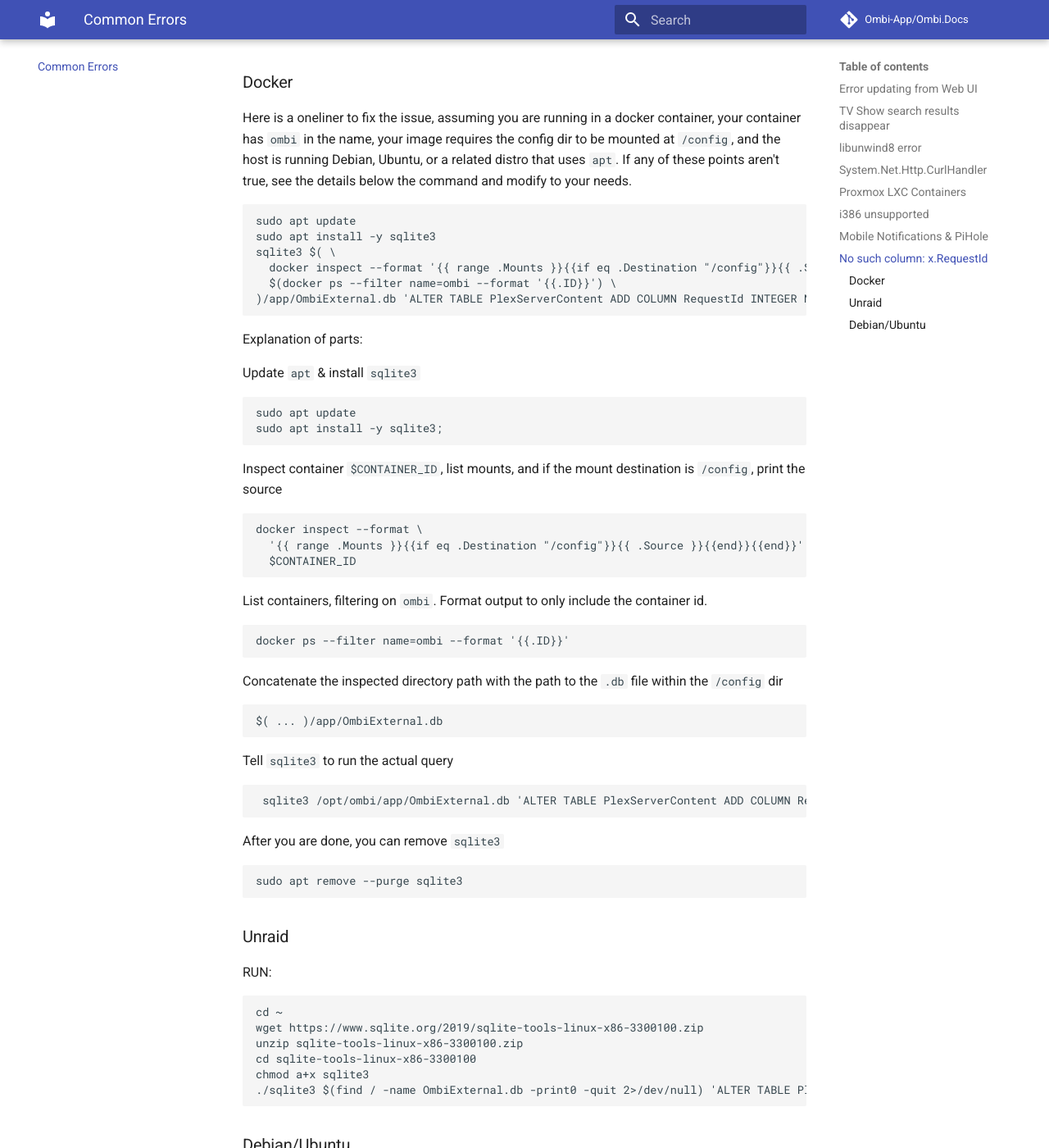
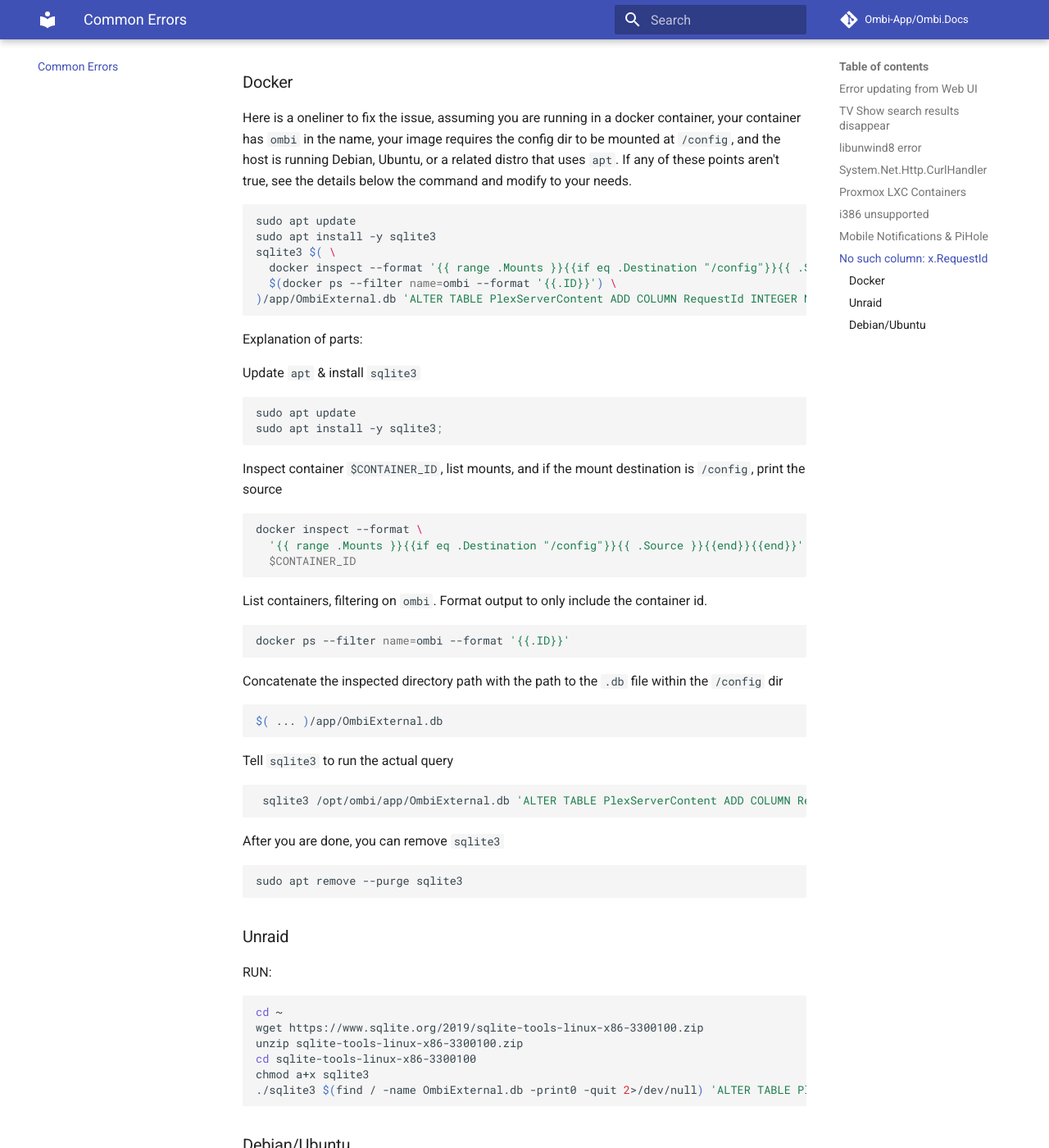
Before and after one commit to Ombi-app/Ombi.Docs, an MkDocs documentation site: the page built from docs/common-errors.md, in a window 1280 px wide and 1400 px high, scrolled down 2729 px. Shown: the whole window at 82% size. Built offline with MkDocs 1.6.1 and Material for MkDocs 9.7.7, drawn with Linux system fonts in a browser that asks for light colours; comment, search, counter and statistics services are not loaded; some of the changed text lies outside the part shown.

Commit message:
Add markdown extensions for prettying code

```diff
--- a/mkdocs.yml
+++ b/mkdocs.yml
@@ -43,6 +43,13 @@
   - search
   - git-revision-date-localized
 
+# Markdown extensions
+markdown_extensions:
+  - pymdownx.highlight
+  - pymdownx.superfences
+  - pymdownx.superfences
+  - pymdownx.inlinehilite
+
 # Navigation Layout
 nav:
   - Home: index.md
@@ -59,7 +66,6 @@
     - Issues: settings/issues.md
     - Landing Page: settings/landing-page.md
     - Mobile App: settings/mobile-app.md
-    - Reverse Proxying: info/reverse-proxy.md
     - Scheduled Tasks: settings/scheduled-tasks.md
     - User Importer: settings/import-users.md
     - Vote: settings/voting.md
@@ -83,6 +89,7 @@
     - Docker Containers: info/docker-containers.md
     - Ombi & Tautulli: info/ombi-tautulli.md
     - Request Flow: info/request-workflow.md
+    - Reverse Proxying: info/reverse-proxy.md
     - Roles and Notifications: info/roles-and-notifications.md
     - Startup Parameters: info/startup-parameters.md
     - Suggesting Features: info/feature-suggestions.md
```
